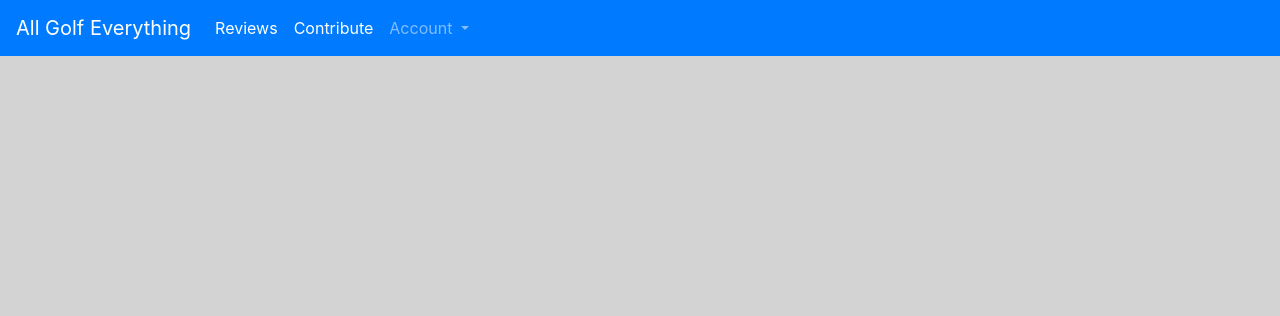
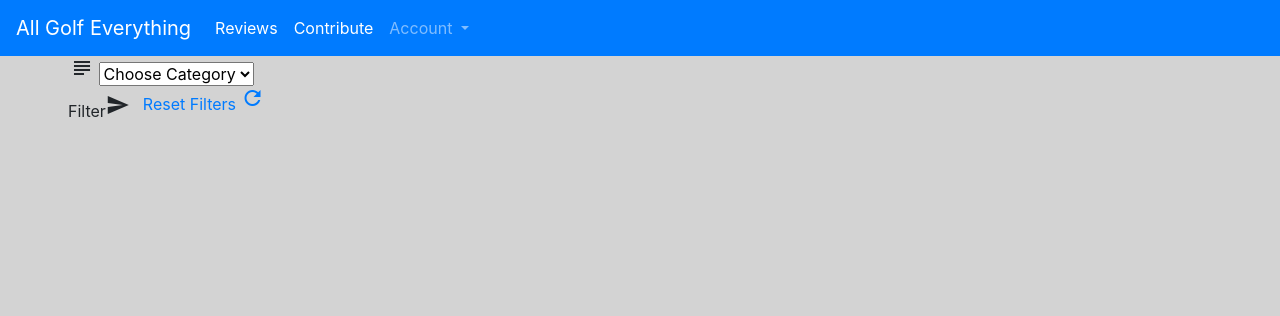
Before and after one commit to martingr1/allgolfeverything, a Flask app: page /get_reviews in a window 1280 px wide. Shown: the top 316 px of the page. Run offline with Flask 2, Linux system fonts and the light colour scheme; data that the repository does not hold is empty; some libraries are stand-ins or nearby versions; some web fonts are replaced.

Commit message:
added category filter function to reviews.html

```diff
--- a/app.py
+++ b/app.py
@@ -12,12 +12,15 @@ app.secret_key = os.urandom(24)
 
 mongo = PyMongo(app)
 
+filters = ["category_name", "brand_name", "model_name"]
+sort_by = ["upvote"]
+
 
 @app.route('/')
-
 @app.route("/home")
 def get_home():
     return render_template("home.html")
+
 
 @app.route('/get_login')
 def get_login():
@@ -77,6 +80,7 @@ def register():
 
     return render_template("register.html")
 
+
 @app.route("/logout")
 def logout():
     session.pop("user", None)
@@ -93,11 +97,22 @@ def get_index():
 def add_review():
     return render_template("write.html", category=mongo.db.category.find(), brands=mongo.db.brands.find(), models=mongo.db.models.find(), score=mongo.db.score.find())
 
-
 @app.route('/get_reviews')
 def get_reviews():
-    return render_template("reviews.html", reviews=mongo.db.reviews.find())
+    return render_template("reviews.html", reviews=mongo.db.reviews.find(), category=mongo.db.category.find())
 
+@app.route('/filter_reviews', methods=['POST'])
+def filter_reviews():
+
+    filter_parameters = {}
+    if 'category_name' in request.form:
+        filter_parameters['category_name'] = request.form.get('category_name')
+        reviews = mongo.db.reviews.find(filter_parameters)
+        all_categories = mongo.db.category.find()
+        return render_template("reviews.html", reviews=reviews, category=all_categories)
+    else:
+        all_reviews = mongo.db.reviews.find()
+        return render_template("reviews.html", reviews=all_reviews)
 
 @app.route('/insert_review', methods=['POST'])
 def insert_review():
--- a/templates/reviews.html
+++ b/templates/reviews.html
@@ -26,6 +26,31 @@
 		</ul>
 	</div>
 </nav>
+
+<div class="container">
+	<div class="row">
+		<form action="{{url_for('filter_reviews')}}" method ="POST">
+			<div class="row">
+				<div class="input-field col s8">
+					<i class="material-icons prefix">subject</i>
+					<select id="category" name="category_name">
+                    <option value="" disabled selected>Choose Category</option>
+                {% for category in category %}
+                        <option value="{{category.category_name}}">{{category.category_name}}</option>
+                    {% endfor %}
+                </select>
+				</div>
+			</div>
+			<div class="row">
+				<button class="btn waves-effect waves-light" type="submit">Filter<i class="material-icons right">send</i>
+                </button>
+                <a class="btn-floating btn-large waves-effect waves-light yellow"
+				href="{{url_for('get_reviews')}}">Reset Filters
+				<i class="material-icons">refresh</i>
+			</a>
+		</form>
+	</div>
+</div>
 {% for review in reviews %}
 <div class="container">
 	<div class="review-card">
```
